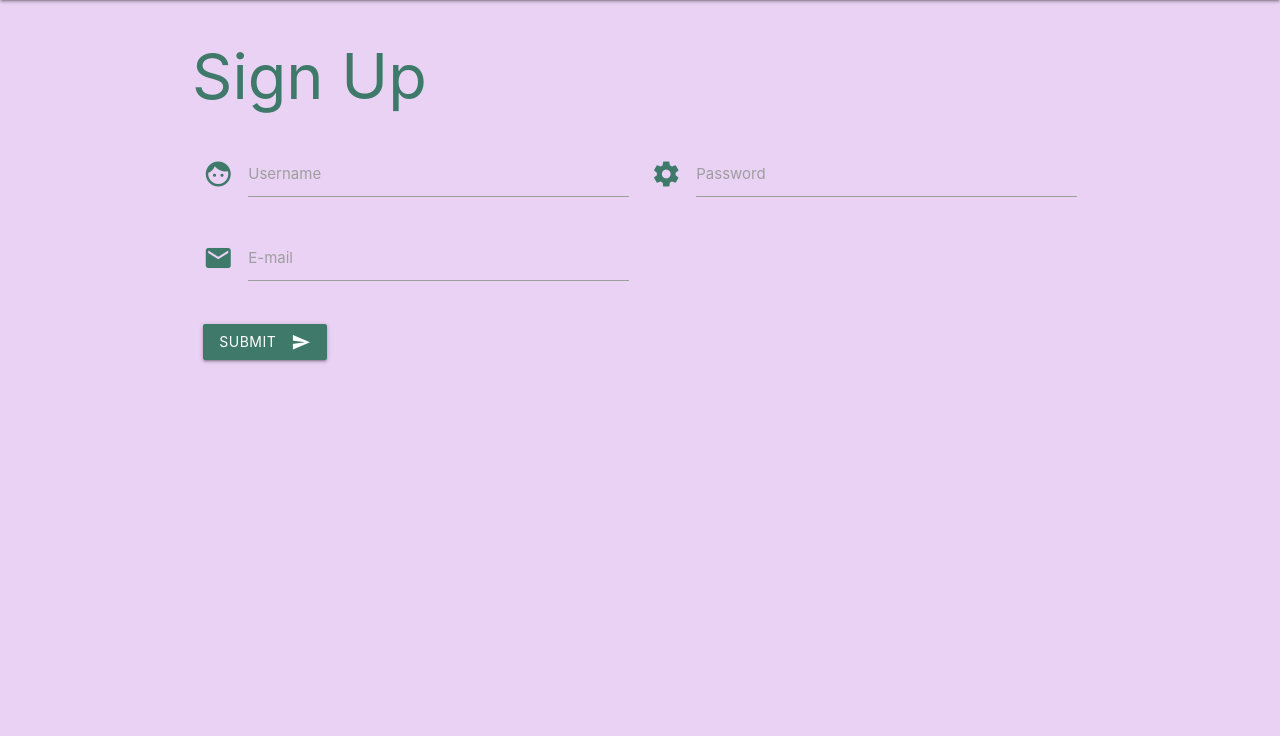
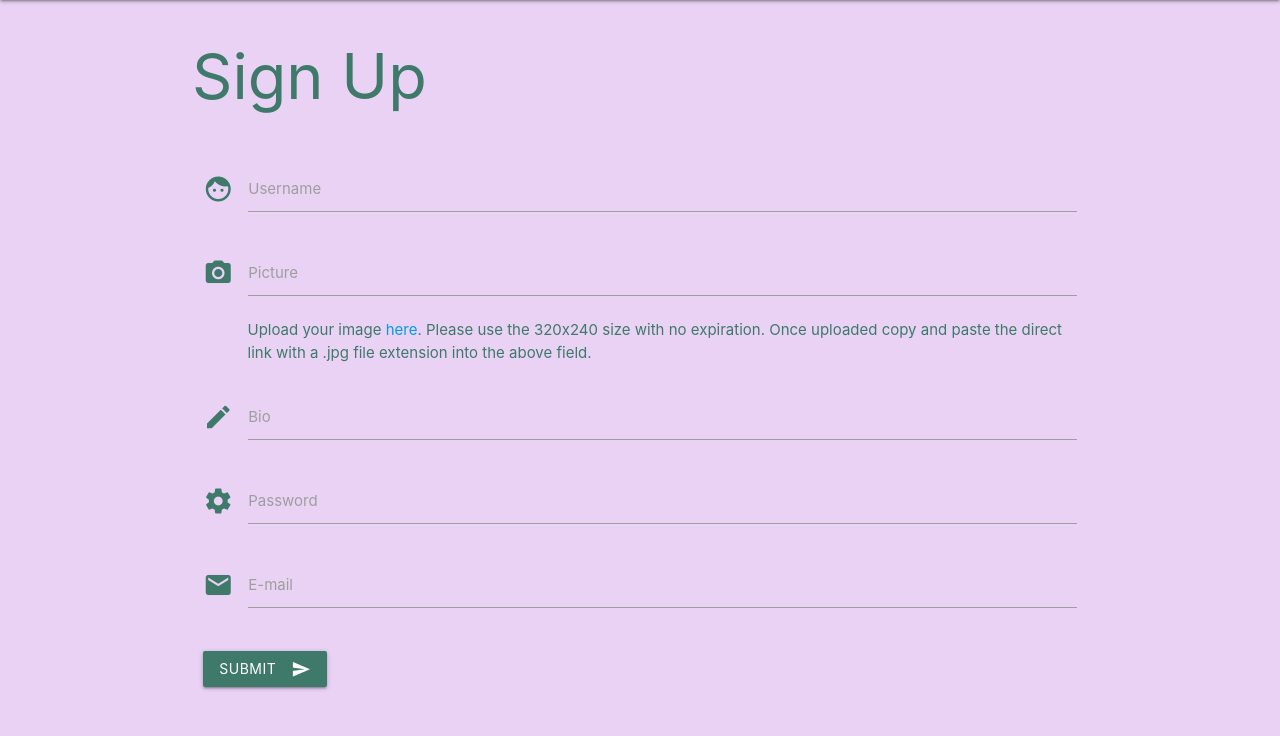
Before and after one commit to markj0hnst0n/LeMunch, a Flask app: page /add_user in a window 1280 px wide. Shown: the part 64-800 px from the top of the page. Run offline with Flask 2, Linux system fonts and the light colour scheme; data that the repository does not hold is empty; some libraries are stand-ins or nearby versions.

Commit message:
more fields added to add user form

```diff
--- a/app.py
+++ b/app.py
@@ -31,10 +31,6 @@ def new_user():
     users.insert_one(request.form.to_dict())
     return redirect(url_for('get_user'))
 
-@app.route('/new_recipe')
-def add_recipe():
-    return render_template("add_recipe.html")
-
 if __name__ == "__main__":
     app.run(host=os.environ.get("IP"),
             port=int(os.environ.get("PORT")),
--- a/static/css/style.css
+++ b/static/css/style.css
@@ -12,6 +12,10 @@
     background-color: #E9D2F4;
 }
 
+.upload-style {
+    margin-left: 3.7rem;
+}
+
 .btn-colour{
     background-color: #3E796A;
 }
--- a/templates/signup.html
+++ b/templates/signup.html
@@ -6,17 +6,30 @@
         <div class="row">
             <form class="col s12" method="POST" action="{{url_for('new_user')}}">
                 <div class="row">
-                    <div class="input-field col s6">
+                    <div class="input-field col s12">
                         <i class="material-icons prefix">face</i>
                         <input id="username" name="username" type="text" class="validate" />
                         <label for="username">Username</label>
                     </div>
-                    <div class="input-field col s6">
+                    <div class="input-field col s12">
+                        <i class="material-icons prefix">camera_alt</i>
+                        <input id="picture" name="picture" type="text" class="validate" />
+                        <label for="picture">Picture</label>
+                    </div>
+                    <div>
+                        <p class="upload-style">Upload your image <a href="https://postimages.org/" target="_blank">here</a>.  Please use the 320x240 size with no expiration.  Once uploaded copy and paste the direct link with a .jpg file extension into the above field.</p>
+                    </div>
+                    <div class="input-field col s12">
+                        <i class="material-icons prefix">edit</i>
+                        <input id="bio" name="bio" type="text" class="validate" />
+                        <label for="bio">Bio</label>
+                    </div>
+                    <div class="input-field col s12">
                         <i class="material-icons prefix">settings</i>
                         <input id="password" name="password" type="password" class="validate" />
                         <label for="password">Password</label>
                     </div>
-                    <div class="input-field col s6">
+                    <div class="input-field col s12">
                         <i class="material-icons prefix">email</i>
                         <input id="email" name="email" type="email" class="validate" />
                         <label for="email">E-mail</label>
```
Also changed, not shown: templates/add_recipe.html (deleted, +0 -30 lines), README.md.
